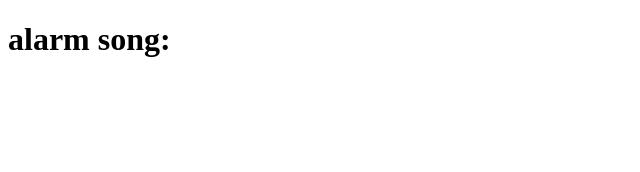
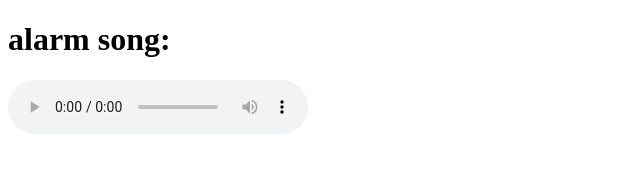
Before and after one commit to kVn-12/inter_sys_team4_alarm_song, a plain HTML site: page index.html in a window 1280 px wide. Shown: the whole page, without its empty margins (0-640 px from the left). Drawn offline with Linux system fonts and the light colour scheme.

Commit message:
Update index.html

```diff
--- a/index.html
+++ b/index.html
@@ -7,7 +7,7 @@
       <h1>
         alarm song:<br>
       </h1>
-      <audio>
+      <audio controls>
         <source src="glass_alarm.mp3" type="audio/mpeg">
       </audio>
     </body>
```
